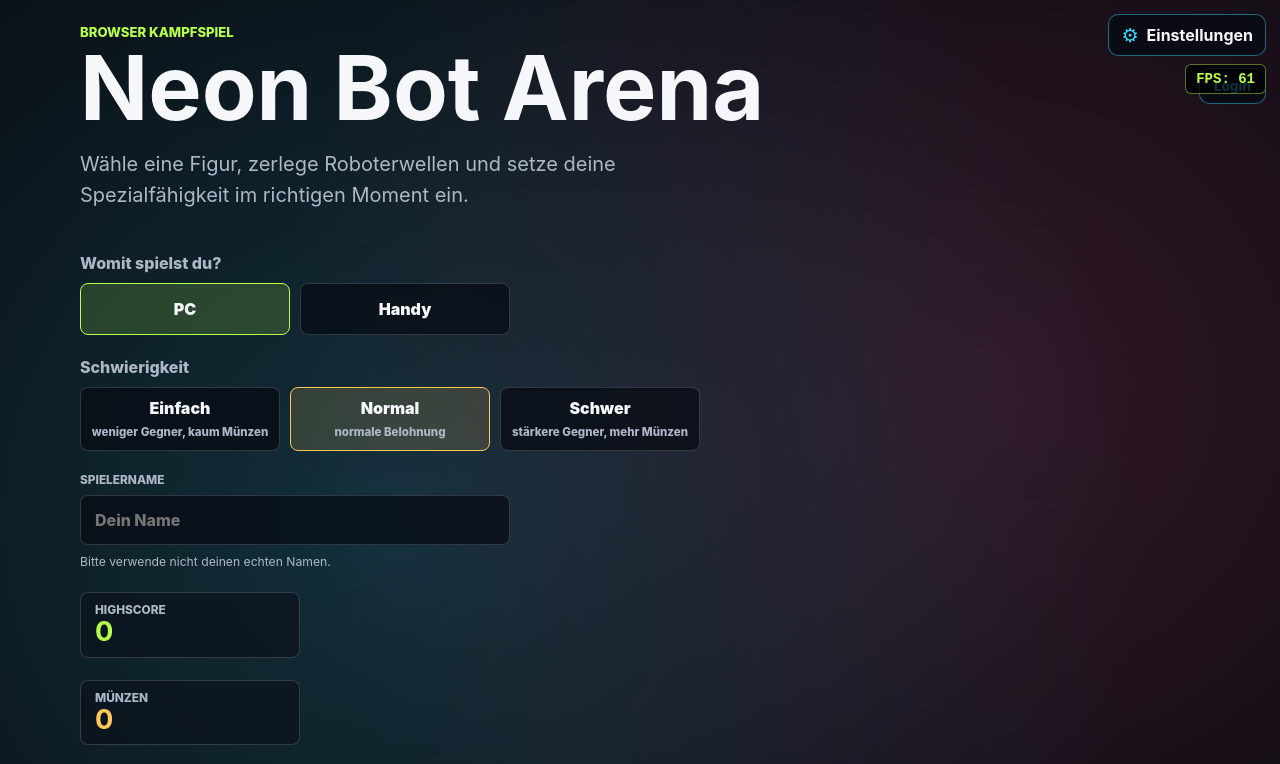
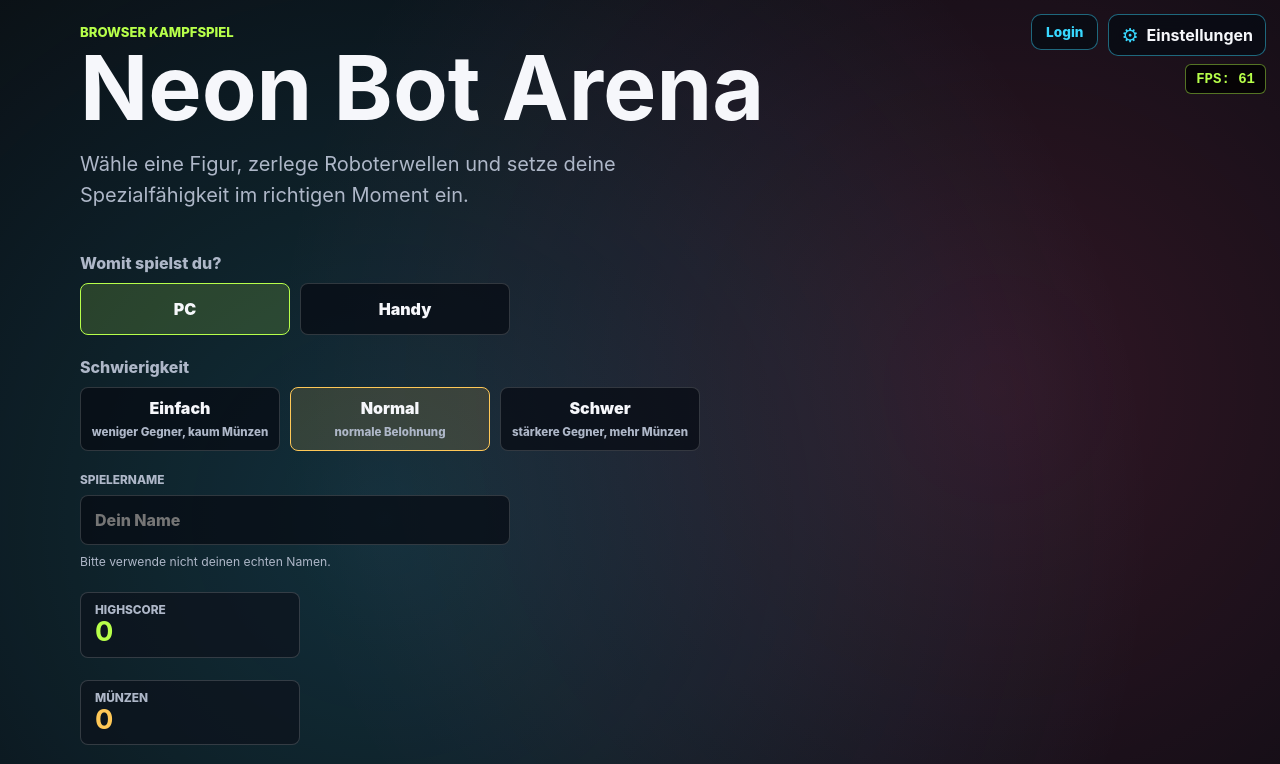
Before and after one commit to ddmeer321/neon-bot-arena, a website: page index.html in a window 1280 px wide. Shown: the top 764 px of the page. Drawn offline with nearby package versions, Linux system fonts and the light colour scheme; no server answers.

Commit message:
Reposition login status left of the settings button
It was stacking under the settings button, colliding with the FPS
counter there. Now measures the settings button's actual width via
ResizeObserver and sits to its left instead, which also stays correct
across the page's different language options.

```diff
--- /dev/null
+++ b/auth-status-position.js
@@ -0,0 +1,18 @@
+(function () {
+  var settingsBtn = document.getElementById("settingsBtn");
+  var authStatus = document.getElementById("auth-status");
+  if (!settingsBtn || !authStatus) return;
+
+  function reposition() {
+    var rect = settingsBtn.getBoundingClientRect();
+    var gap = 10;
+    authStatus.style.right = window.innerWidth - rect.left + gap + "px";
+    authStatus.style.top = rect.top + "px";
+  }
+
+  reposition();
+  window.addEventListener("resize", reposition);
+  if (window.ResizeObserver) {
+    new ResizeObserver(reposition).observe(settingsBtn);
+  }
+})();
--- a/auth-status.css
+++ b/auth-status.css
@@ -1,6 +1,6 @@
 #auth-status {
   position: fixed;
-  top: calc(max(14px, env(safe-area-inset-top)) + 54px);
+  top: max(14px, env(safe-area-inset-top));
   right: max(14px, env(safe-area-inset-right));
   z-index: 80;
   display: flex;
--- a/index.html
+++ b/index.html
@@ -358,6 +358,7 @@
     <script src="https://cdn.jsdelivr.net/npm/@supabase/supabase-js@2/dist/umd/supabase.js"></script>
     <script src="supabase-client.js"></script>
     <script src="auth.js?v=1"></script>
+    <script src="auth-status-position.js?v=1"></script>
     <script type="module" src="game.js?v=chaos4"></script>
   </body>
 </html>
```
